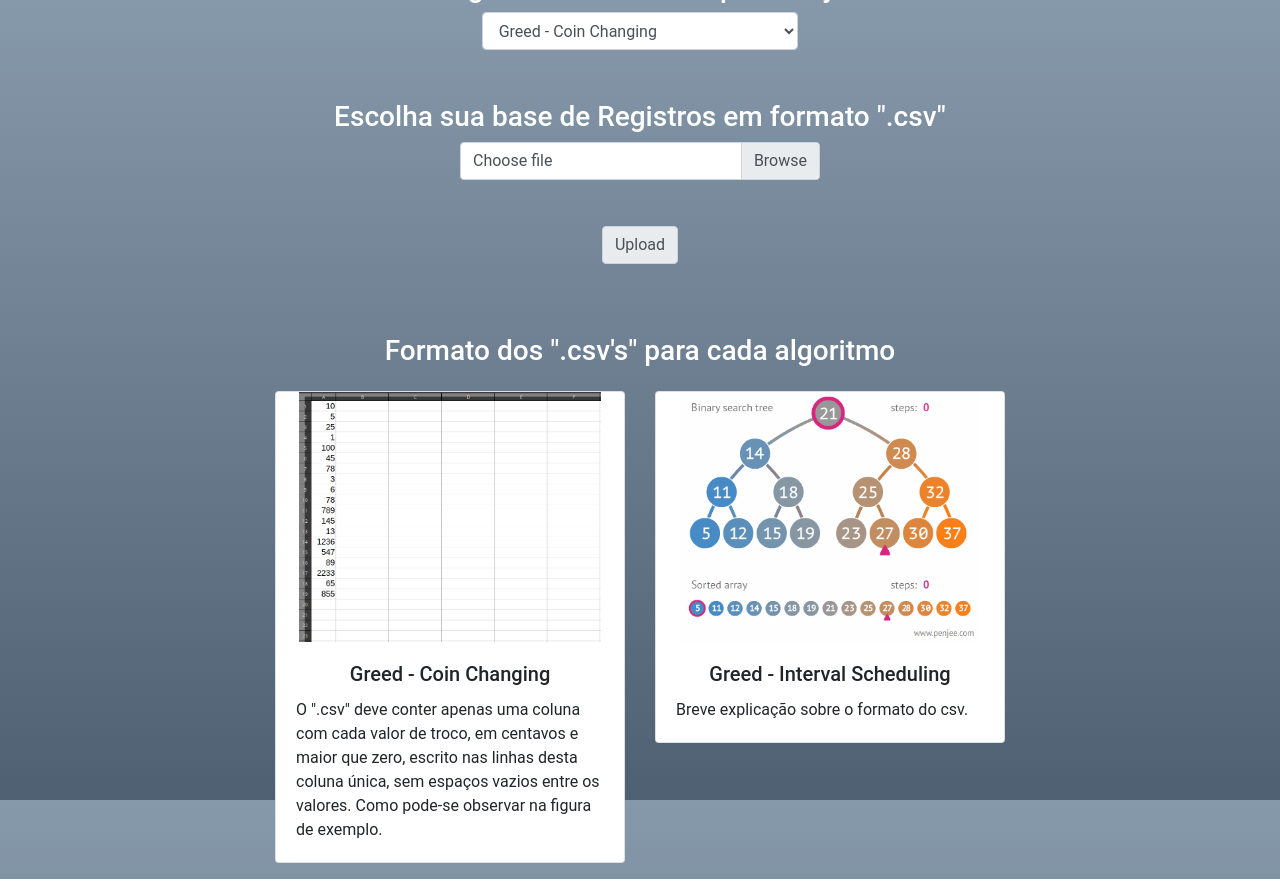
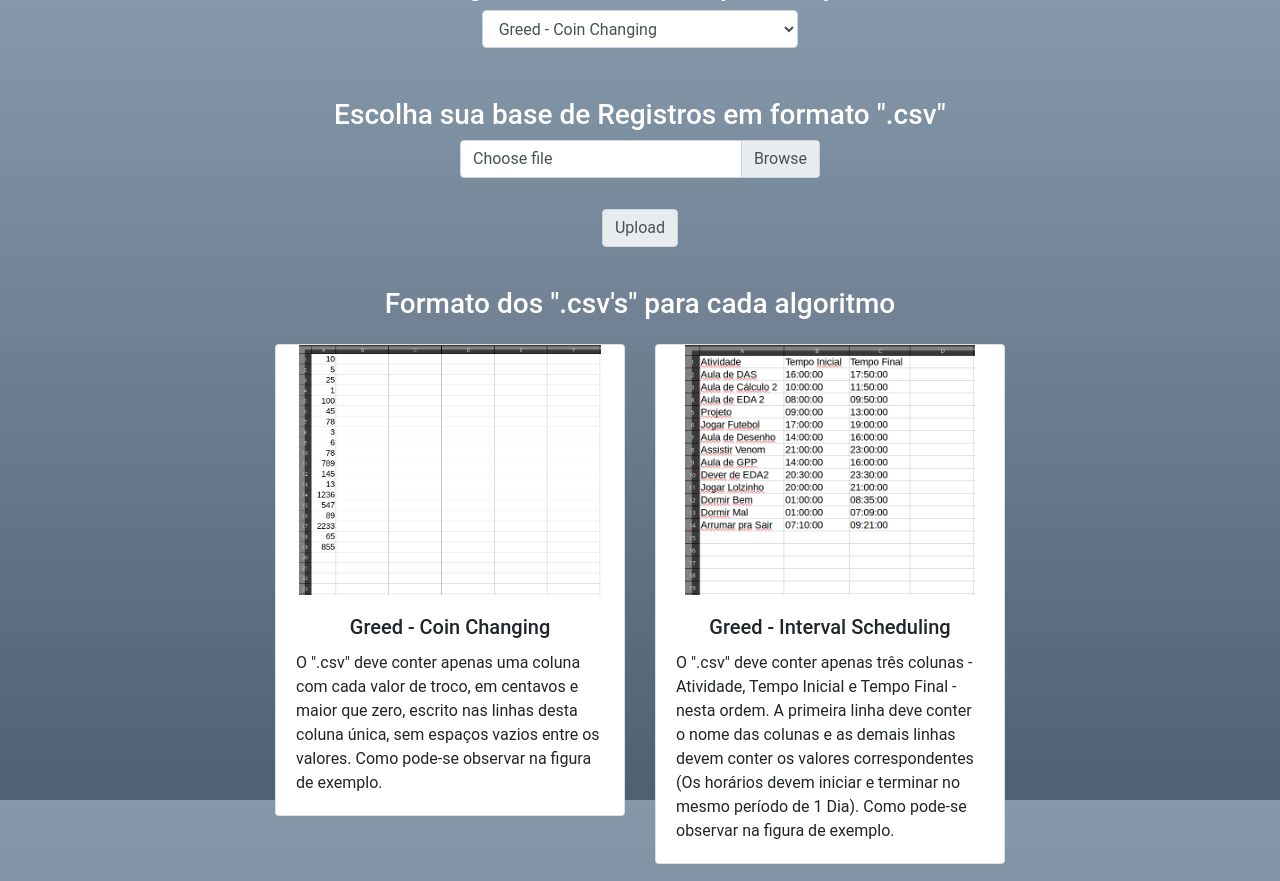
Before and after one commit to EDAII/Lista5_2018-02-Allan_Filipe, a Django app: page / in a window 1280 px wide. Run offline with Django 3.2, Linux system fonts and the light colour scheme; some libraries are stand-ins or nearby versions.

Commit message:
Finalizing home page details.

```diff
--- a/TrabalhosEDA5/Trabalho05/templates/home.html
+++ b/TrabalhosEDA5/Trabalho05/templates/home.html
@@ -44,13 +44,13 @@
             <div class="col-4"></div>
         </div>
 
-        <div class="row" style="margin-top: 30px; margin-bottom: 70px">
+        <div class="row" style="margin-top: 15px; margin-bottom: 40px">
             <div class="input-group-append column-in-center">
                 <button class="input-group-text" type="submit">Upload</button>
             </div>
         </div>
 
-        <div class="container" style="margin-top: 30px">
+        <div class="container" style="margin-top: 10px">
             <h3 class="col-12 text-center" style="color:white">Formato dos ".csv's" para cada algoritmo</h3>
             <div class="row py-3">
 
@@ -73,11 +73,14 @@
                 <div class="col-4">
                     <div class="card">
                         <div class="card-img-top text-center">
-                            <img src="{% static 'images/Tree.gif' %}" style="height: 250px" alt="Card image cap">
+                            <img src="{% static 'images/Exemplo-CSV-Interval.png' %}" style="height: 250px" alt="Card image cap">
                         </div>
                         <div class="card-body">
                             <h5 class="card-title text-center">Greed - Interval Scheduling</h5>
-                            <p class="card-text">Breve explicação sobre o formato do csv.</p>
+                            <p class="card-text">O ".csv" deve conter apenas três colunas - Atividade, Tempo Inicial e Tempo Final -
+                                nesta ordem. A primeira linha deve conter o nome das colunas e as demais linhas devem conter os
+                                valores correspondentes (Os horários devem iniciar e terminar no mesmo período de 1 Dia).
+                                Como pode-se observar na figura de exemplo.</p>
                         </div>
                     </div>
 
```
Also changed, not shown: TrabalhosEDA5/Trabalho05/static/images/Exemplo-CSV-Interval.png (added), TrabalhosEDA5/Trabalho05/static/images/Tree.gif (deleted).
